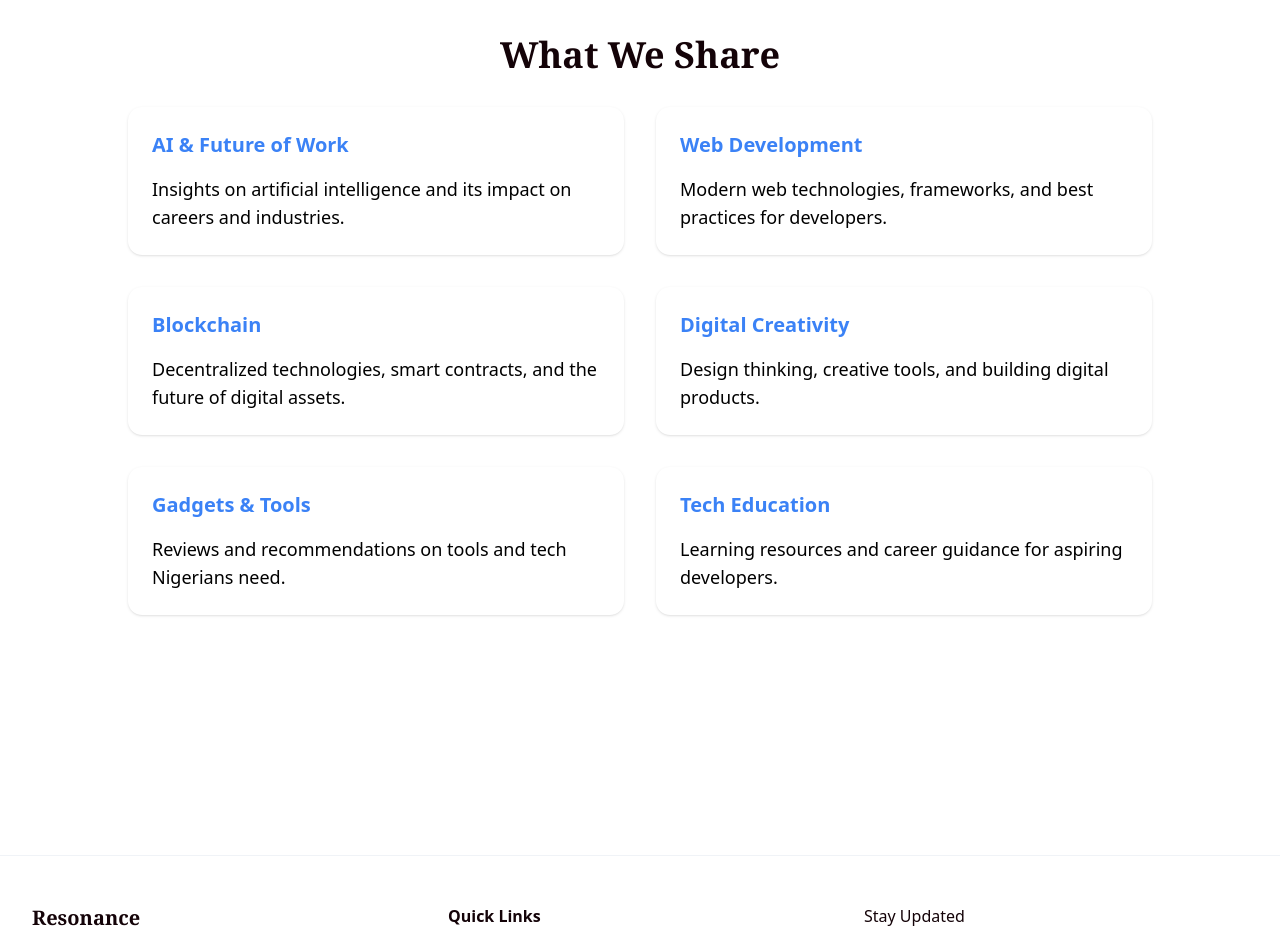
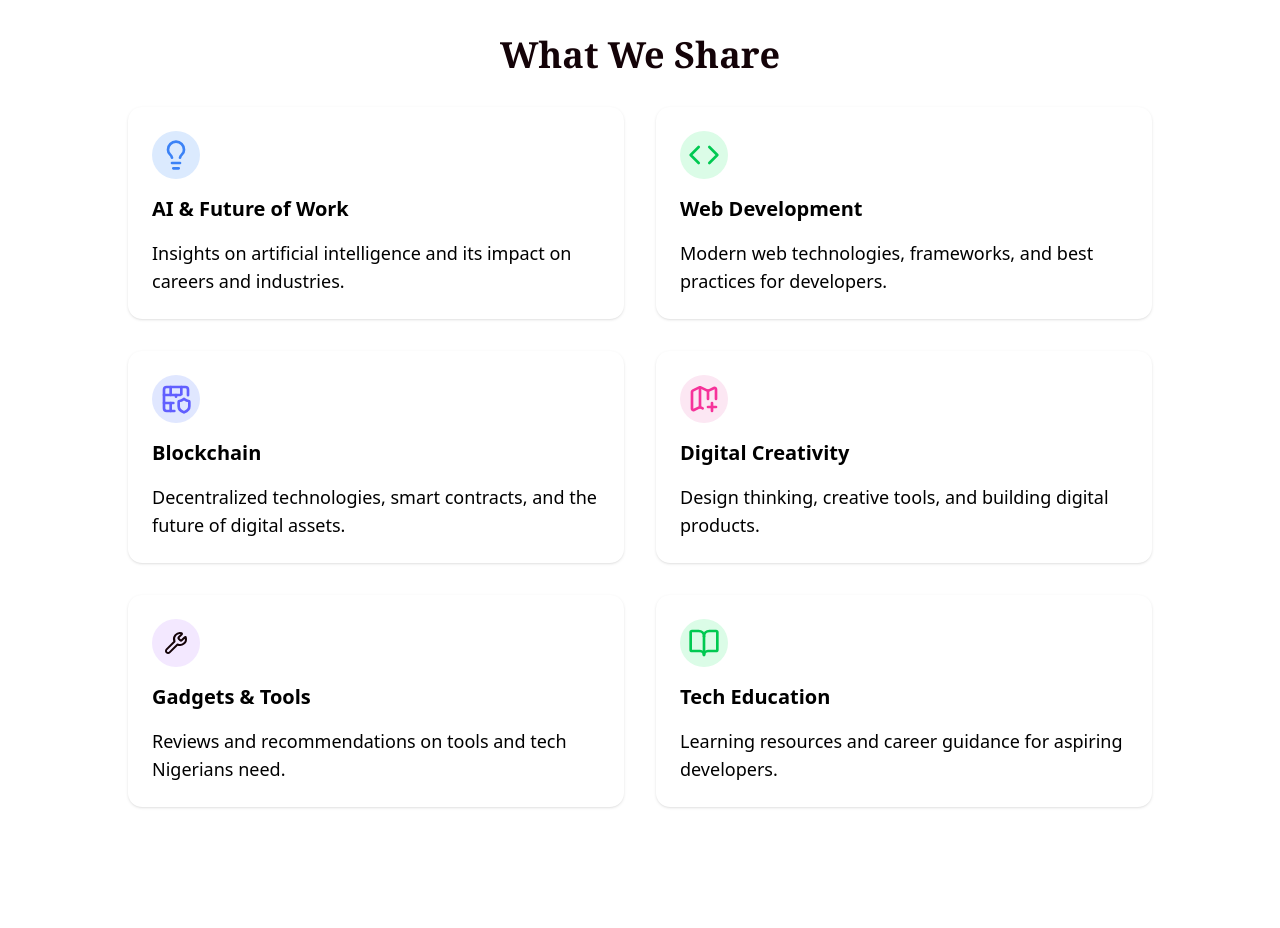
Before and after one commit to obimiz/techpath-blog, a Next.js app: page /about in a window 1280 px wide. Shown: the part 1700-2628 px from the top of the page. Built offline with nearby package versions, Linux system fonts and the light colour scheme; a web font is replaced by a local one.

Commit message:
updated about page

```diff
--- a/app/about/page.tsx
+++ b/app/about/page.tsx
@@ -2,6 +2,7 @@ import { div, section } from "motion/react-client";
 import Image from "next/image";
 import { Target, Globe } from "lucide-react";
 import * as motion from "motion/react-client"
+import { Lightbulb, Code, BrickWallShield, MapPlus, Wrench, BookOpen} from 'lucide-react';
 
 
 export default function AboutPage() {
@@ -122,34 +123,51 @@ export default function AboutPage() {
                                 transition={{ duration: 0.6}}
                                 className="bg-white p-6 shadow rounded-xl hover:shadow-lg"
                                 >
-                                <h3 className="text-xl font-bold mb-4 text-primary">AI & Future of Work</h3>
+                                <div className="w-12 h-12 rounded-full flex items-center mb-4 justify-center bg-blue-100">
+                                    <Lightbulb className="w-8 h-8 text-primary" />
+                                </div>
+                                <h3 className="text-xl font-bold mb-4 text-black">AI & Future of Work</h3>
                                 <p className="text-black text-lg">Insights on artificial intelligence and its impact on careers and industries.</p>
 
                               </motion.div>
                             <motion.div className="bg-white p-6 shadow rounded-xl hover:shadow-lg">
-
-                                <h3 className="text-primary text-xl font-bold mb-4">Web Development</h3>
+                                <div className="w-12 h-12 rounded-full flex items-center mb-4 justify-center bg-green-100">
+                                    <Code className="w-8 h-8 text-green-500"/>
+                                </div>
+                                <h3 className="text-black text-xl font-bold mb-4">Web Development</h3>
                                 <p className="text-black text-lg">Modern web technologies, frameworks, and best practices for developers.</p>
                             </motion.div>
 
                             <motion.div className="bg-white p-6 shadow rounded-xl hover:shadow-lg">
-                                <h3 className="text-xl font-bold mb-4 text-primary">Blockchain</h3>
+                                 <div className="w-12 h-12 rounded-full flex items-center mb-4 justify-center bg-indigo-100">
+                                    <BrickWallShield className="w-8 h-8 text-indigo-500"/>
+                                </div>
+                                <h3 className="text-xl font-bold mb-4 text-black">Blockchain</h3>
                                 <p className="text-black text-lg">Decentralized technologies, smart contracts, and the future of digital assets.</p>
                             </motion.div>
 
 
                             <motion.div className="bg-white p-6 shadow rounded-xl hover:shadow-lg">
-                                 <h3 className="text-xl font-bold mb-4 text-primary">Digital Creativity</h3>
+                                 <div className="w-12 h-12 rounded-full flex items-center mb-4 justify-center bg-pink-100">
+                                    <MapPlus className="w-8 h-8 text-pink-500"/>
+                                </div>
+                                 <h3 className="text-xl font-bold mb-4 text-black">Digital Creativity</h3>
                                <p className="text-black text-lg">Design thinking, creative tools, and building digital products.</p>
                             </motion.div>
 
                             <motion.div className="bg-white p-6 shadow rounded-xl hover:shadow-lg">
-                                <h3 className="text-xl font-bold mb-4 text-primary">Gadgets & Tools</h3>
+                                 <div className="w-12 h-12 rounded-full flex items-center mb-4 justify-center bg-purple-100">
+                                    <Wrench w-8 h-8 text-purple-500/>
+                                </div>
+                                <h3 className="text-xl font-bold mb-4 text-black">Gadgets & Tools</h3>
                                 <p className="text-black text-lg">Reviews and recommendations on tools and tech Nigerians need.</p>
                             </motion.div>
 
                             <motion.div className="bg-white p-6 shadow rounded-xl hover:shadow-lg">
-                                <h3 className="text-xl font-bold mb-4 text-primary">Tech Education</h3>
+                                 <div className="w-12 h-12 rounded-full flex items-center mb-4 justify-center bg-green-100">
+                                    <BookOpen className="w-8 h-8 text-green-500"/>
+                                </div>
+                                <h3 className="text-xl font-bold mb-4 text-black">Tech Education</h3>
                                 <p className="text-black text-lg">Learning resources and career guidance for aspiring developers.</p>
                             </motion.div>
 
```
